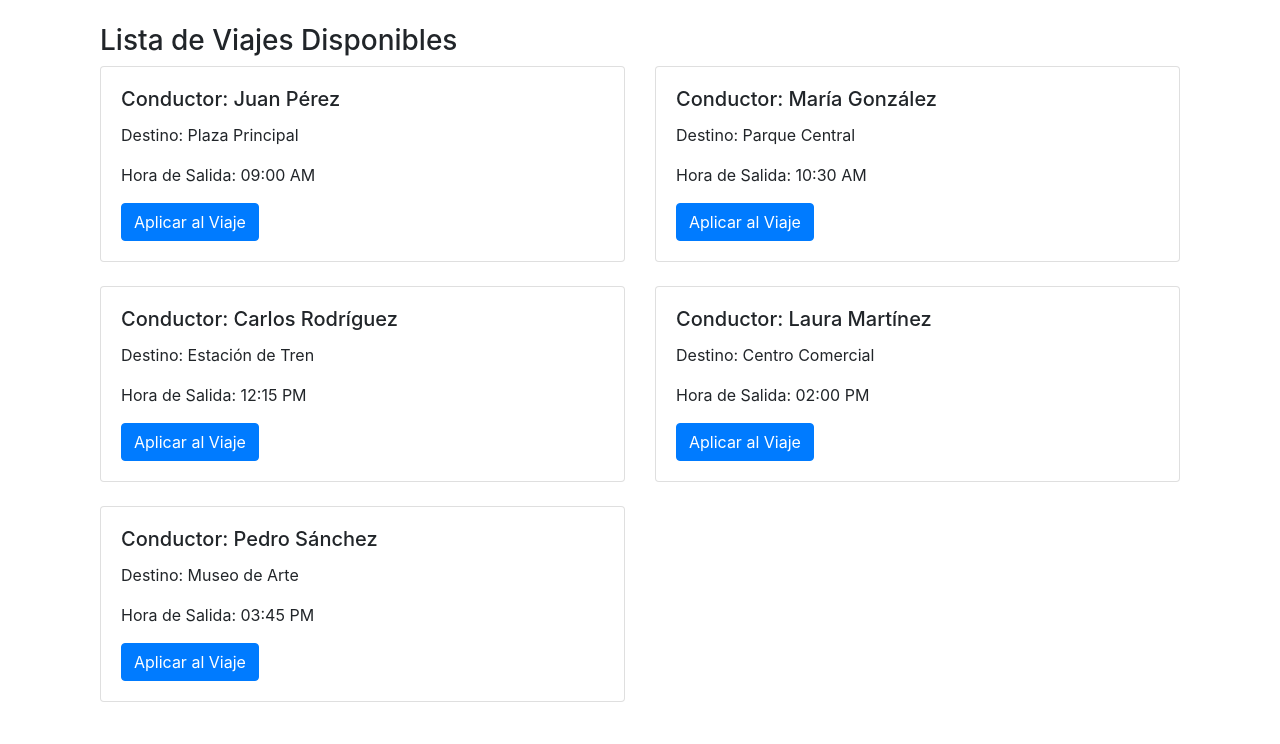
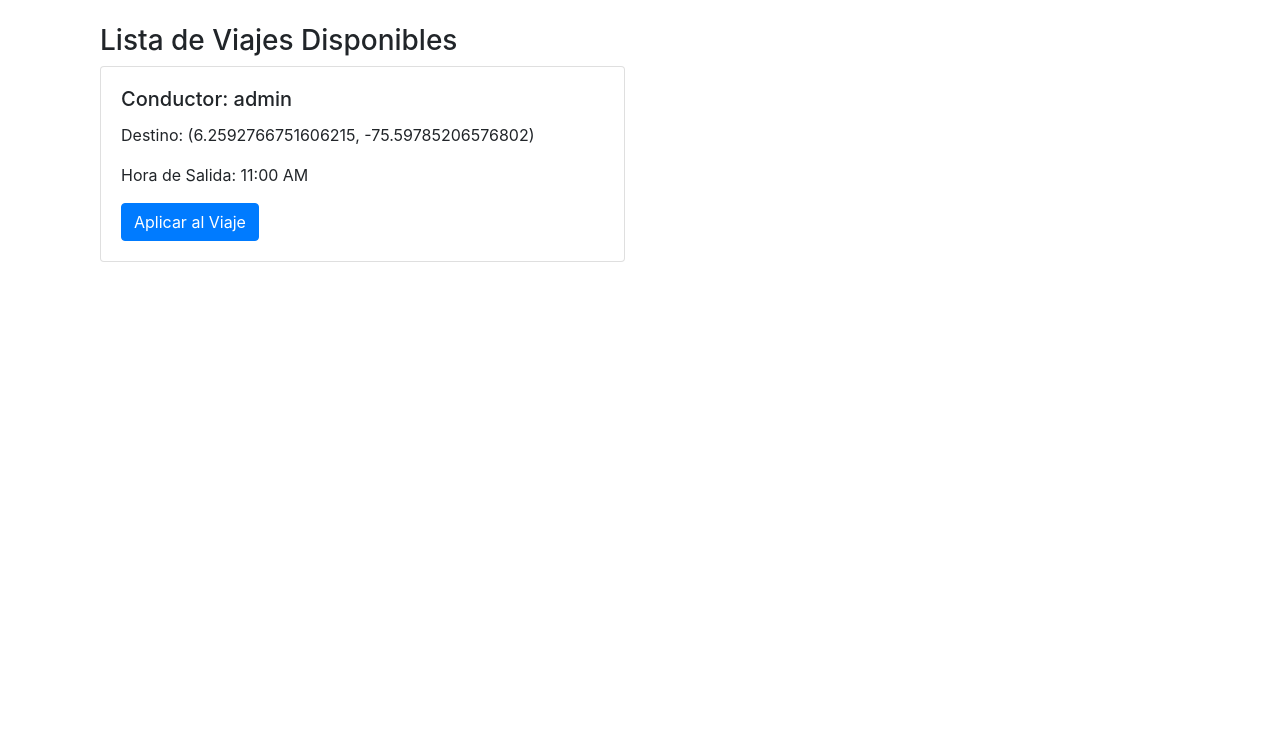
Before and after one commit to jmartinezgr/ppi_17, a Django app: page /viajes/lista_viajes/ in a window 1280 px wide. Shown: the part 56-800 px from the top of the page. Run offline with Django 4.2, Linux system fonts and the light colour scheme; a user stored in the database is signed in; data comes from the database, SQL or seed files in the repository; some libraries are stand-ins or nearby versions.

Commit message:
Se listan los viajes reales con las opciones de unirse al viaje

```diff
--- a/conductor_amigo/viajes/templates/pasajeros/lista_viajes.html
+++ b/conductor_amigo/viajes/templates/pasajeros/lista_viajes.html
@@ -20,7 +20,7 @@
                     <h5 class="card-title">Conductor: {{ viaje.conductor }}</h5>
                     <p class="card-text">Destino: {{ viaje.destino }}</p>
                     <p class="card-text">Hora de Salida: {{ viaje.hora_salida }}</p>
-                    <a href="" class="btn btn-primary">Aplicar al Viaje</a>
+                    <a href="{% url 'detalle_viaje' viaje.id %}" class="btn btn-primary">Aplicar al Viaje</a>
                 </div>
             </div>
         </div>
--- a/conductor_amigo/viajes/views.py
+++ b/conductor_amigo/viajes/views.py
@@ -6,6 +6,8 @@ from django.shortcuts import render, redirect, get_object_or_404
 import folium
 from django.contrib import messages
 from django.contrib.auth.decorators import login_required
+from django.db.models import Q
+from django.utils import timezone
 ####Librerias de Terceros
 from utils.calcular_distancia import calcular_punto_medio
 from utils.obtener_coordenadas import calcular_distancia_tiempo
@@ -66,10 +68,9 @@ def ingresar_coordenada(request):
     # Renderiza la plantilla 'rutas_similares.html' con el formulario y el resultado
     return render(request, 'conductores/rutas_similares.html', {'form': form, 'data_ret': data_ret, 'mapa': mapa_html })
 
-@login_required
 def lista_viajes(request):
     """
-    Vista para mostrar una lista de viajes.
+    Vista para mostrar una lista de viajes activos ordenados por fecha de inicio.
 
     Args:
         request: Solicitud HTTP enviada por el cliente.
@@ -77,32 +78,20 @@ def lista_viajes(request):
     Returns:
         Renderiza la plantilla 'pasajeros/lista_viajes.html' con la lista de viajes.
     """
+    # Obtener viajes activos ordenados por fecha de inicio
+    viajes_activos = Viaje.objects.filter(
+        Q(condicion='Activo')
+    ).order_by('fecha_inicio')
+
+    # Preparar datos para el contexto
     viajes = [
         {
-            'conductor': 'Juan Pérez',
-            'destino': 'Plaza Principal',
-            'hora_salida': '09:00 AM',
-        },
-        {
-            'conductor': 'María González',
-            'destino': 'Parque Central',
-            'hora_salida': '10:30 AM',
-        },
-        {
-            'conductor': 'Carlos Rodríguez',
-            'destino': 'Estación de Tren',
-            'hora_salida': '12:15 PM',
-        },
-        {
-            'conductor': 'Laura Martínez',
-            'destino': 'Centro Comercial',
-            'hora_salida': '02:00 PM',
-        },
-        {
-            'conductor': 'Pedro Sánchez',
-            'destino': 'Museo de Arte',
-            'hora_salida': '03:45 PM',
-        },
+            'conductor': viaje.conductor.username,  # Asumiendo que el conductor es un usuario
+            'destino': viaje.destino,
+            'hora_salida': viaje.fecha_inicio.strftime('%I:%M %p'),
+            'id':viaje.id
+        }
+        for viaje in viajes_activos
     ]
 
     context = {'viajes': viajes}
```
